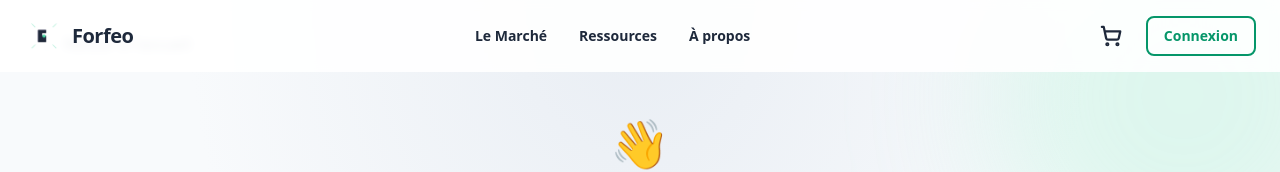
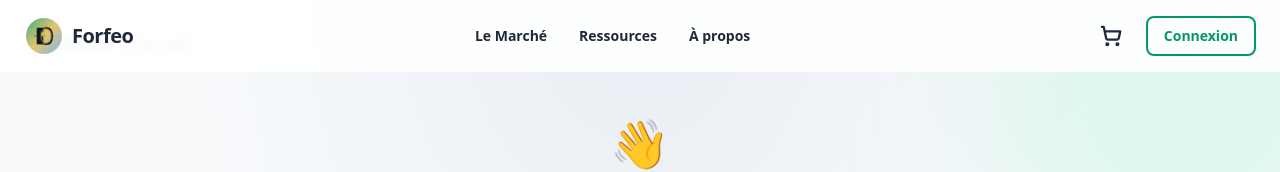
Before and after one commit to forfeo2005/forfeo-supply, a React (Vite) app in the folder frontend/: page /login in a window 1280 px wide. Shown: the top 172 px of the page. Built offline with nearby package versions, Linux system fonts and the light colour scheme.

Commit message:
Update ForfeoLogo.jsx

```diff
--- a/frontend/src/components/ForfeoLogo.jsx
+++ b/frontend/src/components/ForfeoLogo.jsx
@@ -1,134 +1,159 @@
+// frontend/src/components/ForfeoLogo.jsx
 import React from 'react';
 
-const ForfeoLogo = ({ className = "w-10 h-10", dark = false }) => {
-  // Couleurs selon fond clair / foncé
-  const colorClass = dark ? "text-slate-900" : "text-white";
-  const accentClass = dark ? "text-emerald-400" : "text-emerald-300";
+const ForfeoLogo = ({ className = "w-10 h-10", dark = false, withText = false }) => {
+  // Palette 2026 chic : gris anthracite, émeraude et doré
+  const primaryColor = dark ? "#111827" : "#FFFFFF";
+  const accentColor = dark ? "#059669" : "#10B981";
+  const goldAccent = "#D4AF37";
+  const lightAccent = "#60A5FA";
 
   return (
-    <div className="flex items-center">
-      {/* Icône animée seulement (sans texte FORFEO SUPPLY) */}
+    <div className="flex items-center gap-2">
+      {/* Icône monogramme élégant */}
       <svg
         xmlns="http://www.w3.org/2000/svg"
         viewBox="0 0 200 200"
-        className={`${className} animate-pulse-slow`}
+        className={`${className} transition-all duration-300`}
       >
         <defs>
-          {/* Gradients animés */}
-          <linearGradient id="forfeo-gradient-1" x1="0%" y1="0%" x2="100%" y2="100%">
-            <stop offset="0%" stopColor="#10b981" stopOpacity="0.9">
-              <animate
-                attributeName="stop-color"
-                values="#10b981;#059669;#10b981"
-                dur="2s"
-                repeatCount="indefinite"
-              />
-            </stop>
-            <stop offset="100%" stopColor="#059669" stopOpacity="0.9">
-              <animate
-                attributeName="stop-color"
-                values="#059669;#10b981;#059669"
-                dur="2s"
-                repeatCount="indefinite"
-              />
-            </stop>
+          {/* Gradient chic pour 2026 */}
+          <linearGradient id="forfeo-gradient-2026" x1="0%" y1="0%" x2="100%" y2="100%">
+            <stop offset="0%" stopColor={accentColor} stopOpacity="0.9" />
+            <stop offset="50%" stopColor={goldAccent} stopOpacity="0.8" />
+            <stop offset="100%" stopColor={lightAccent} stopOpacity="0.9" />
           </linearGradient>
 
-          <linearGradient id="forfeo-gradient-2" x1="0%" y1="0%" x2="100%" y2="100%">
-            <stop offset="0%" stopColor="#3b82f6" stopOpacity="0.7">
-              <animate
-                attributeName="stop-color"
-                values="#3b82f6;#2563eb;#3b82f6"
-                dur="1.5s"
-                repeatCount="indefinite"
-              />
-            </stop>
-            <stop offset="100%" stopColor="#2563eb" stopOpacity="0.7">
-              <animate
-                attributeName="stop-color"
-                values="#2563eb;#3b82f6;#2563eb"
-                dur="1.5s"
-                repeatCount="indefinite"
-              />
-            </stop>
-          </linearGradient>
-
-          {/* Légère lueur */}
-          <filter id="forfeo-glow">
-            <feGaussianBlur stdDeviation="3" result="coloredBlur" />
+          {/* Effet brillance subtile */}
+          <filter id="forfeo-glow-2026">
+            <feGaussianBlur stdDeviation="2" result="coloredBlur" />
             <feMerge>
               <feMergeNode in="coloredBlur" />
               <feMergeNode in="SourceGraphic" />
             </feMerge>
           </filter>
+
+          {/* Masque pour le monogramme FS */}
+          <clipPath id="forfeo-clip">
+            <path d="M50,50 L150,50 L150,150 L50,150 Z" />
+          </clipPath>
         </defs>
 
-        {/* Cercle externe animé */}
+        {/* Cercle de fond avec gradient */}
         <circle
           cx="100"
           cy="100"
-          r="85"
-          fill="none"
-          stroke="url(#forfeo-gradient-1)"
-          strokeWidth="4"
-          className="animate-spin-slow"
+          r="90"
+          fill="url(#forfeo-gradient-2026)"
+          opacity="0.9"
+          className="transition-all duration-500 hover:opacity-100"
         />
 
-        {/* Cercle interne avec pulsation */}
-        <circle
-          cx="100"
-          cy="100"
-          r="65"
-          fill="none"
-          stroke="url(#forfeo-gradient-2)"
-          strokeWidth="3"
-          className="animate-ping-slow"
+        {/* Monogramme FS stylisé */}
+        <g clipPath="url(#forfeo-clip)" filter="url(#forfeo-glow-2026)">
+          {/* Lettre F - Design moderne */}
+          <path
+            d="M65,60 L65,140 L95,140 L95,100 L80,100 L80,80 L95,80 L95,60 Z"
+            fill={primaryColor}
+            className="transition-all duration-300"
           />
 
-        {/* Lettre F stylisée */}
+          {/* Lettre S - Design fluide */}
           <path
-          d="M70,70 L70,130 L110,130 L110,100 L90,100 L90,85 L110,85 L110,70 Z"
-          fill="currentColor"
-          className={colorClass}
-          filter="url(#forfeo-glow)"
-        >
-          <animateTransform
-            attributeName="transform"
-            type="rotate"
-            from="0 100 100"
-            to="360 100 100"
-            dur="20s"
-            repeatCount="indefinite"
+            d="M110,60 C130,60 140,75 140,100 C140,125 130,140 110,140 C90,140 80,125 80,100 C80,75 90,60 110,60 Z"
+            fill="none"
+            stroke={primaryColor}
+            strokeWidth="8"
+            strokeLinecap="round"
+            className="transition-all duration-300"
           />
-        </path>
+          <path
+            d="M110,65 C125,65 135,75 135,100 C135,125 125,135 110,135 C95,135 85,125 85,100 C85,75 95,65 110,65 Z"
+            fill="none"
+            stroke={goldAccent}
+            strokeWidth="4"
+            strokeLinecap="round"
+            className="transition-all duration-300"
+          />
 
-        {/* Éclairs décoratifs */}
-        <path
-          d="M40,40 L55,55 M160,40 L145,55 M40,160 L55,145 M160,160 L145,145"
-          stroke="currentColor"
-          strokeWidth="2"
-          className={accentClass}
-          strokeLinecap="round"
-        >
-          <animate
-            attributeName="opacity"
-            values="0.3;1;0.3"
-            dur="1s"
-            repeatCount="indefinite"
-          />
-        </path>
-
-        {/* Point central lumineux */}
+          {/* Éléments décoratifs modernes */}
           <circle
             cx="100"
             cy="100"
             r="8"
-          fill="currentColor"
-          className={accentClass}
+            fill={goldAccent}
+            className="animate-pulse"
           >
-          <animate attributeName="r" values="8;12;8" dur="2s" repeatCount="indefinite" />
+            <animate
+              attributeName="r"
+              values="8;12;8"
+              dur="3s"
+              repeatCount="indefinite"
+            />
           </circle>
+
+          {/* Lignes géométriques élégantes */}
+          <line
+            x1="45"
+            y1="100"
+            x2="65"
+            y2="100"
+            stroke={accentColor}
+            strokeWidth="3"
+            strokeLinecap="round"
+          />
+          <line
+            x1="135"
+            y1="100"
+            x2="155"
+            y2="100"
+            stroke={accentColor}
+            strokeWidth="3"
+            strokeLinecap="round"
+          />
+          <line
+            x1="100"
+            y1="45"
+            x2="100"
+            y2="65"
+            stroke={goldAccent}
+            strokeWidth="3"
+            strokeLinecap="round"
+          />
+          <line
+            x1="100"
+            y1="135"
+            x2="100"
+            y2="155"
+            stroke={goldAccent}
+            strokeWidth="3"
+            strokeLinecap="round"
+          />
+        </g>
+
+        {/* Bordure subtile */}
+        <circle
+          cx="100"
+          cy="100"
+          r="88"
+          fill="none"
+          stroke="rgba(255,255,255,0.1)"
+          strokeWidth="2"
+          className="transition-all duration-300"
+        />
       </svg>
+
+      {/* Texte FORFEO SUPPLY - Optionnel */}
+      {withText && (
+        <div className="flex flex-col leading-tight">
+          <span className={`font-bold text-lg tracking-wider ${dark ? 'text-gray-900' : 'text-white'}`}>
+            FORFEO
+          </span>
+          <span className={`font-light text-xs tracking-widest ${dark ? 'text-gray-600' : 'text-gray-300'}`}>
+            SUPPLY
+          </span>
+        </div>
+      )}
     </div>
   );
 };
```
Lines whose indentation alone changed are shown as unchanged.
